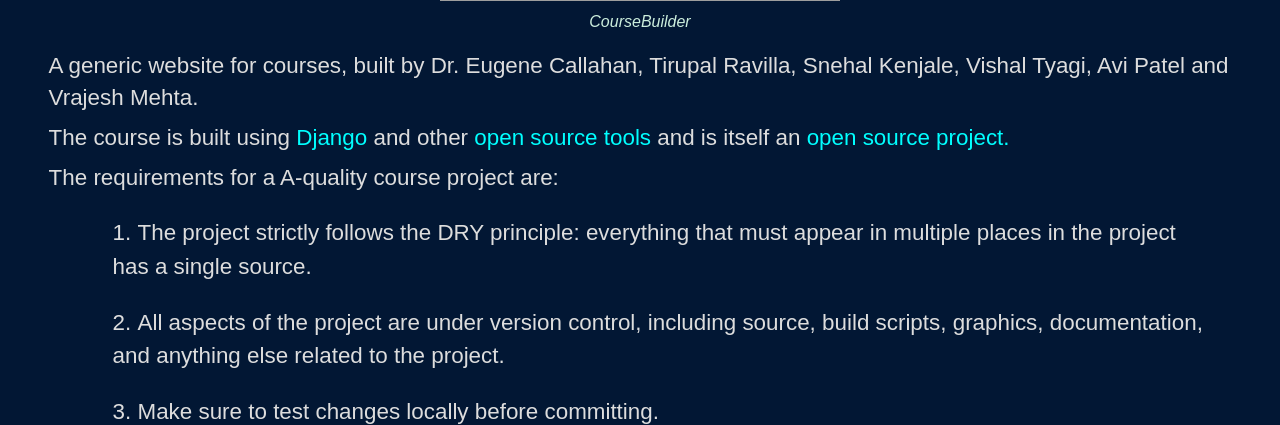
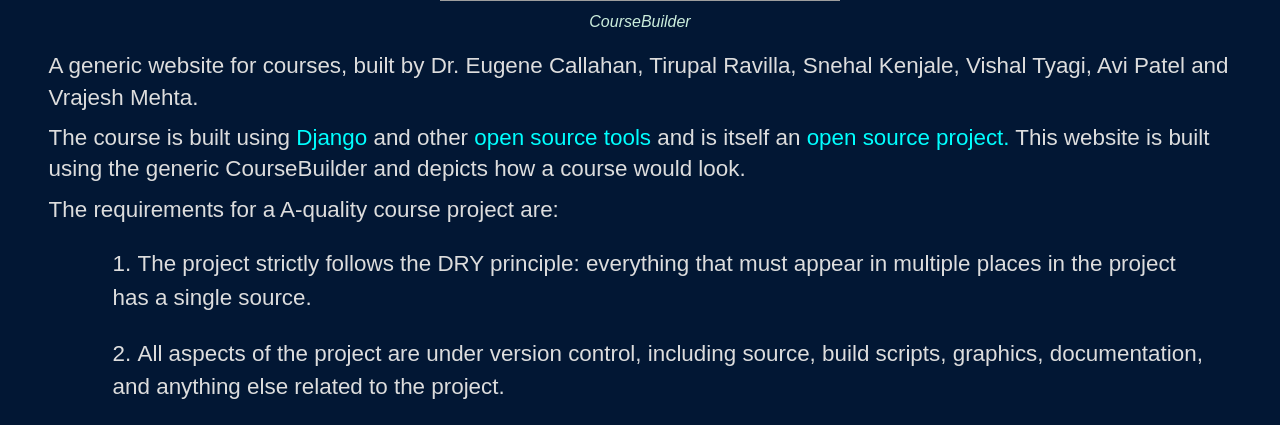
Before and after one commit to gcallah/CourseBuilder, a Django app: page /coursebuilder/dynamic_about/ in a window 1280 px wide. Shown: the part 469-894 px from the top of the page. Run offline with Django 3.2, Linux system fonts and the light colour scheme; some libraries are stand-ins or nearby versions; grey boxes are pictures that could not be loaded.

Commit message:
Added content about coursebuilder in About page

```diff
--- a/coursebuilder/templates/about.html
+++ b/coursebuilder/templates/about.html
@@ -24,6 +24,7 @@
         <a href="https://github.com/gcallah/CourseBuilder">
             open source project.
         </a>
+        This website is built using the generic CourseBuilder and depicts how a course would look.
     </p>
     <p>
         The requirements for a A-quality course project are:
```
